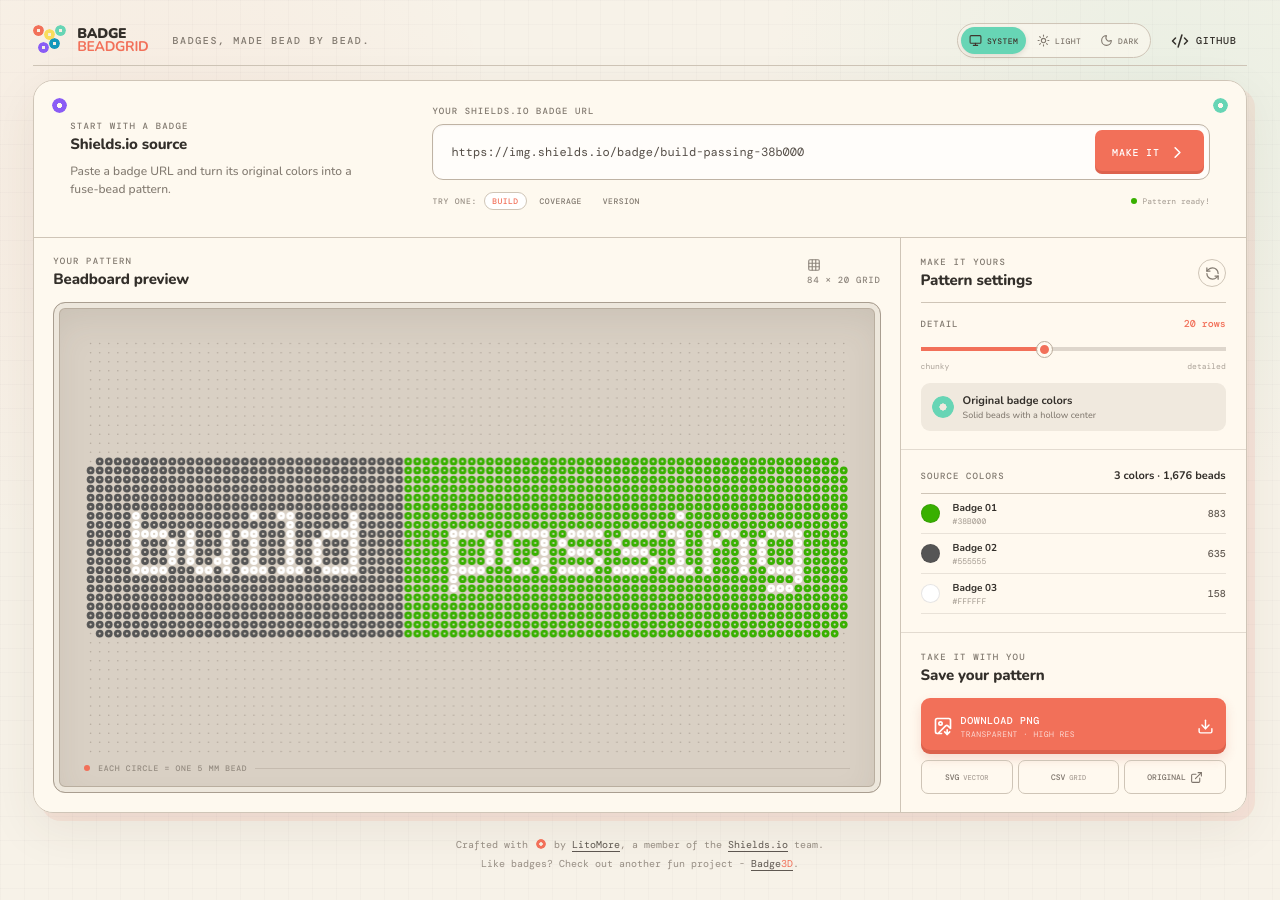
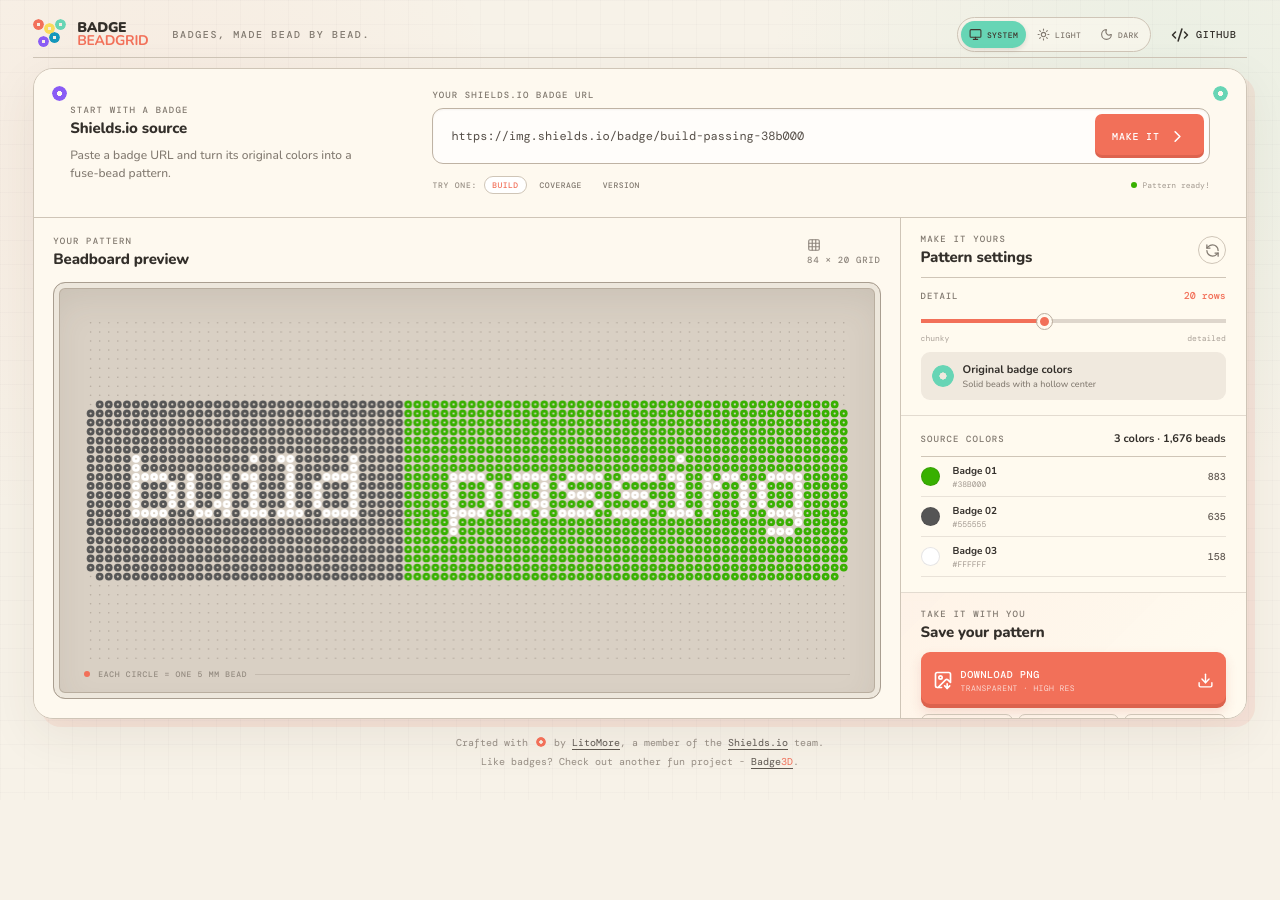
Before and after one commit to LitoMore/badge-beadgrid, a React (Vite) app: page / in a window 1280 px wide. After the commit the page ends 800 px from the top, so only its background shows below. Built offline with nearby package versions, Linux system fonts and the light colour scheme.

Commit message:
Update styles

```diff
--- a/src/globals.css
+++ b/src/globals.css
@@ -170,8 +170,8 @@ button:focus-visible, input:focus-visible, a:focus-visible { outline: 3px solid
 .color-row small { color: #a1988e; font: 400 8px "DM Mono", monospace; }
 .color-row strong { color: #655d55; font: 500 10px "DM Mono", monospace; }
 
-.export-group { margin-top: auto; }
-.export-group .panel-heading { margin-bottom: 13px; }
+.export-group { margin-top: 0; background: linear-gradient(135deg, rgba(242, 112, 89, .055), transparent 72%); }
+.export-group .panel-heading { margin-bottom: 10px; }
 .download-main { display: grid; grid-template-columns: 28px 1fr auto; align-items: center; width: 100%; min-height: 56px; padding: 0 12px; border: 0; border-radius: 9px; background: var(--coral); color: white; cursor: pointer; text-align: left; box-shadow: inset 0 -4px 0 rgba(117,37,27,.18), 0 5px 12px rgba(196,73,54,.16); }
 .download-main:hover { background: #e7604b; transform: translateY(-1px); }
 .download-main:disabled, .export-secondary button:disabled { opacity: .5; cursor: default; }
@@ -218,6 +218,19 @@ footer a:hover { color: var(--coral); }
 :root[data-theme="dark"] footer { color: #9f9389; }
 :root[data-theme="dark"] footer a { color: #d4c8bc; }
 
+@media (min-width: 761px) {
+  .app-shell { padding-top: 12px; padding-bottom: 16px; }
+  .site-header { min-height: 46px; margin-bottom: 10px; }
+  .workbench { grid-template-rows: auto clamp(500px, calc(100vh - 300px), 600px); }
+  .input-panel { padding-top: 20px; padding-bottom: 20px; }
+  .pegboard-wrap { min-height: 0; }
+  .tools-panel { overflow-y: auto; }
+  .tool-group { padding-top: 15px; padding-bottom: 15px; }
+  .setting-block { margin-top: 10px; padding-top: 11px; padding-bottom: 9px; }
+  .color-list { max-height: 140px; }
+  footer { margin-top: 16px; }
+}
+
 @media (max-width: 980px) {
   .workbench { grid-template-columns: minmax(0, 1.35fr) minmax(285px, .75fr); }
   .input-panel { grid-template-columns: minmax(210px, .36fr) minmax(0, 1fr); gap: 24px; }
```
